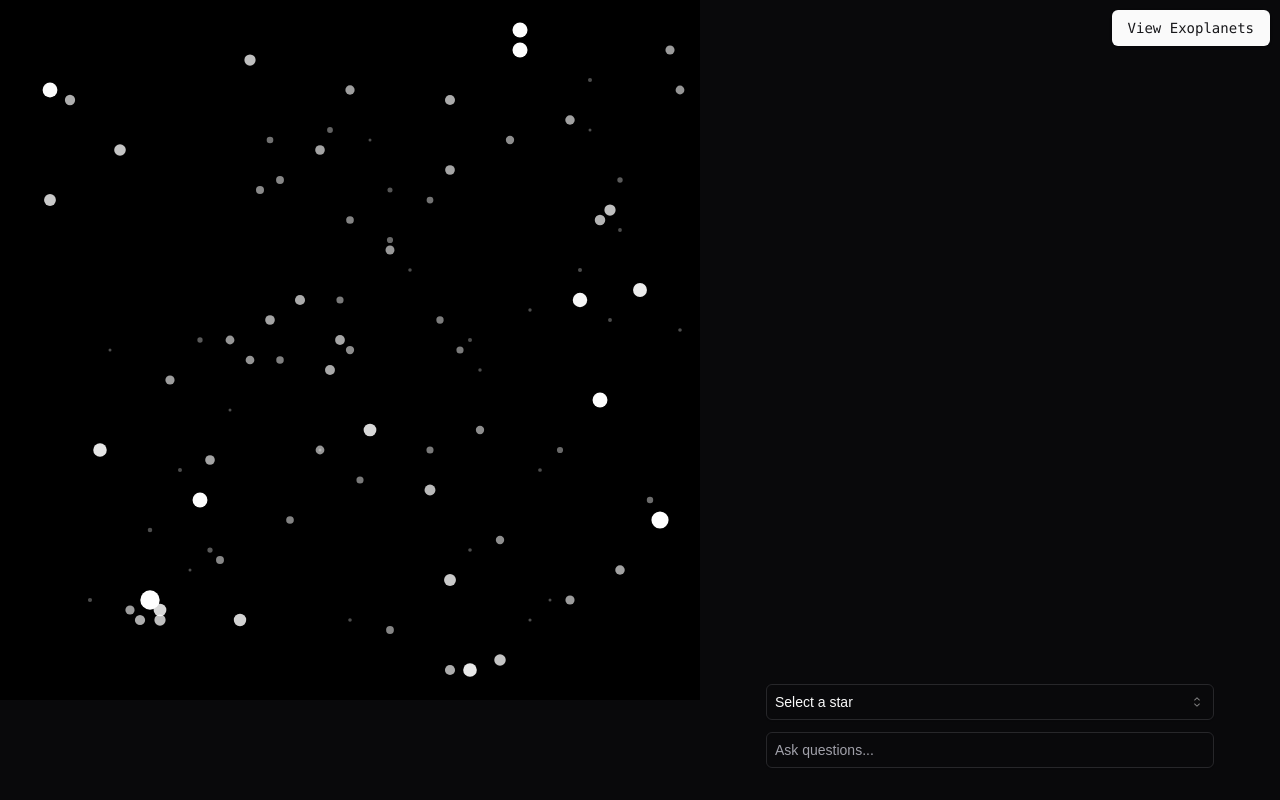
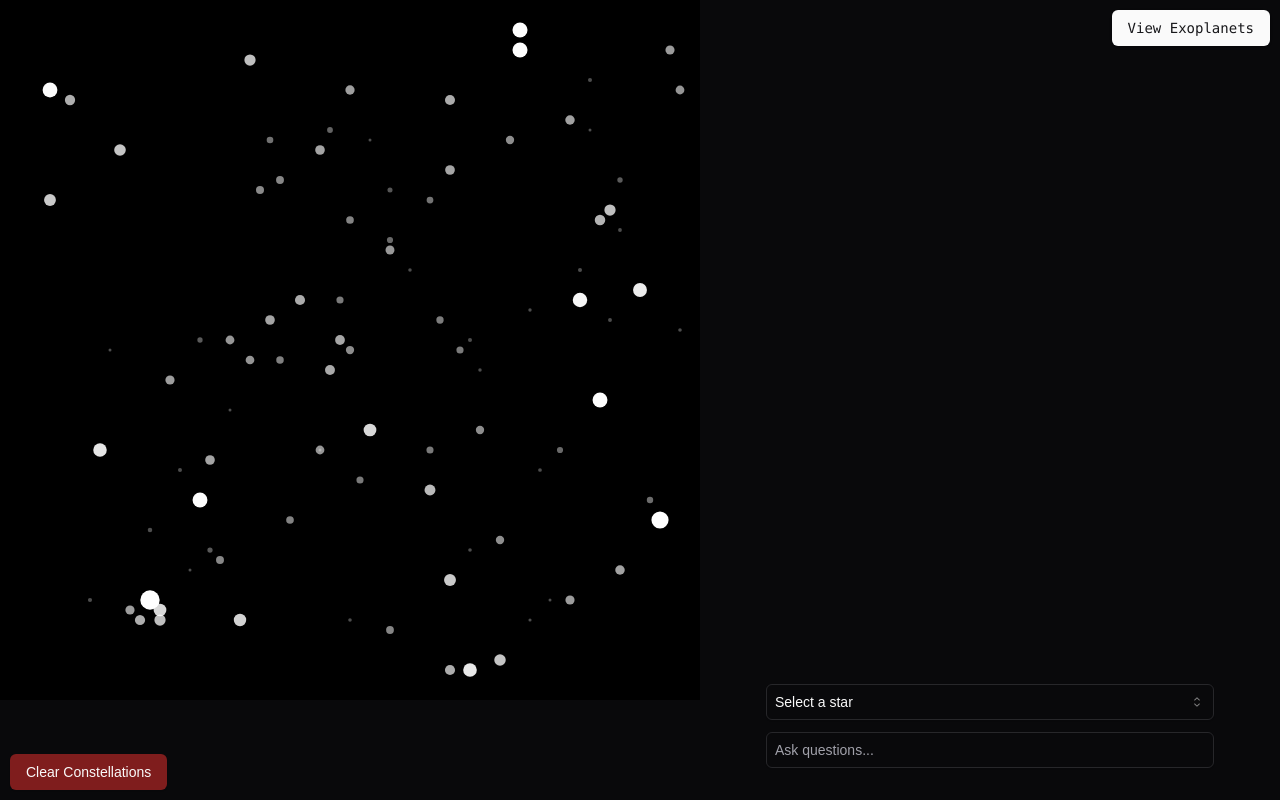
Before and after one commit to MugiD/sky-map, a Next.js app: page / in a window 1280 px wide. Built offline with nearby package versions, Linux system fonts and the light colour scheme.

Commit message:
save and clear constellations

```diff
--- a/src/components/StarCanvas.jsx
+++ b/src/components/StarCanvas.jsx
@@ -1,14 +1,23 @@
 import React, { useRef, useState, useEffect } from "react";
 import starsData from "./stars.json";
+import { Button } from "./ui/button";
 
 const StarCanvas = () => {
   const canvasRef = useRef(null);
   // eslint-disable-next-line @typescript-eslint/no-unused-vars
   const [stars, setStars] = useState(starsData);
-  const [connections, setConnections] = useState([]);
   const [draggingStar, setDraggingStar] = useState(null);
   const [hoveredStar, setHoveredStar] = useState(null); // State for the hovered star
   const [tooltipPosition, setTooltipPosition] = useState({ x: 0, y: 0 }); // State for tooltip position
+  const [connections, setConnections] = useState(() => {
+    // Load connections from localStorage if they exist
+    const savedConnections = localStorage.getItem("connections");
+    return savedConnections ? JSON.parse(savedConnections) : [];
+  });
+
+  useEffect(() => {
+    localStorage.setItem("connections", JSON.stringify(connections));
+  }, [connections]);
 
   useEffect(() => {
     const canvas = canvasRef.current;
@@ -90,6 +99,11 @@ const StarCanvas = () => {
     }
   };
 
+  const clearConnections = () => {
+    localStorage.removeItem("connections");
+    setConnections([]);
+  };
+
   return (
     <div>
       <canvas
@@ -118,6 +132,14 @@ const StarCanvas = () => {
           {hoveredStar}
         </div>
       )}
+
+      <Button
+        className="absolute left-[10px] bottom-[10px]"
+        variant="destructive"
+        onClick={clearConnections}
+      >
+        Clear Constellations
+      </Button>
     </div>
   );
 };
```
